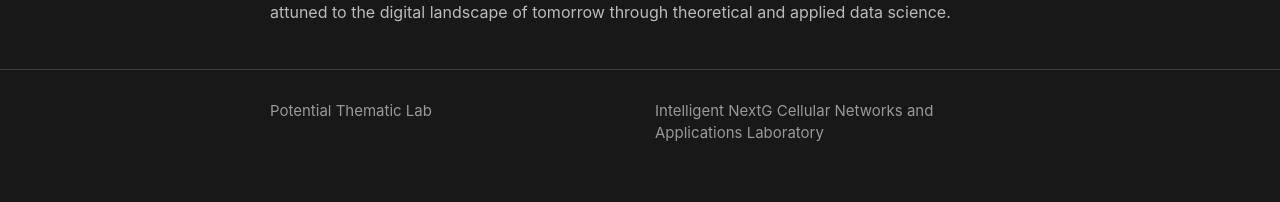
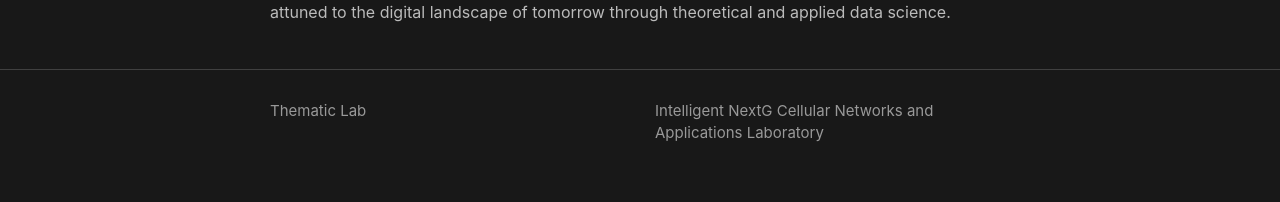
Before and after one commit to EngProjects/WIDS, a Jekyll site: the page built from index.md, in a window 1280 px wide. Shown: the part 1598-1800 px from the top of the page. Built offline with Jekyll 4.4.1, drawn with Linux system fonts in a browser that asks for light colours.

Commit message:
Update _config.yml

```diff
--- a/_config.yml
+++ b/_config.yml
@@ -1,6 +1,6 @@
 title: ""
 author:
-  name: Potential Thematic Lab
+  name: Thematic Lab
 #  email:
 show_excerpts: false # set to true to show excerpts on the homepage
 description: Intelligent NextG Cellular Networks and Applications Laboratory
```
